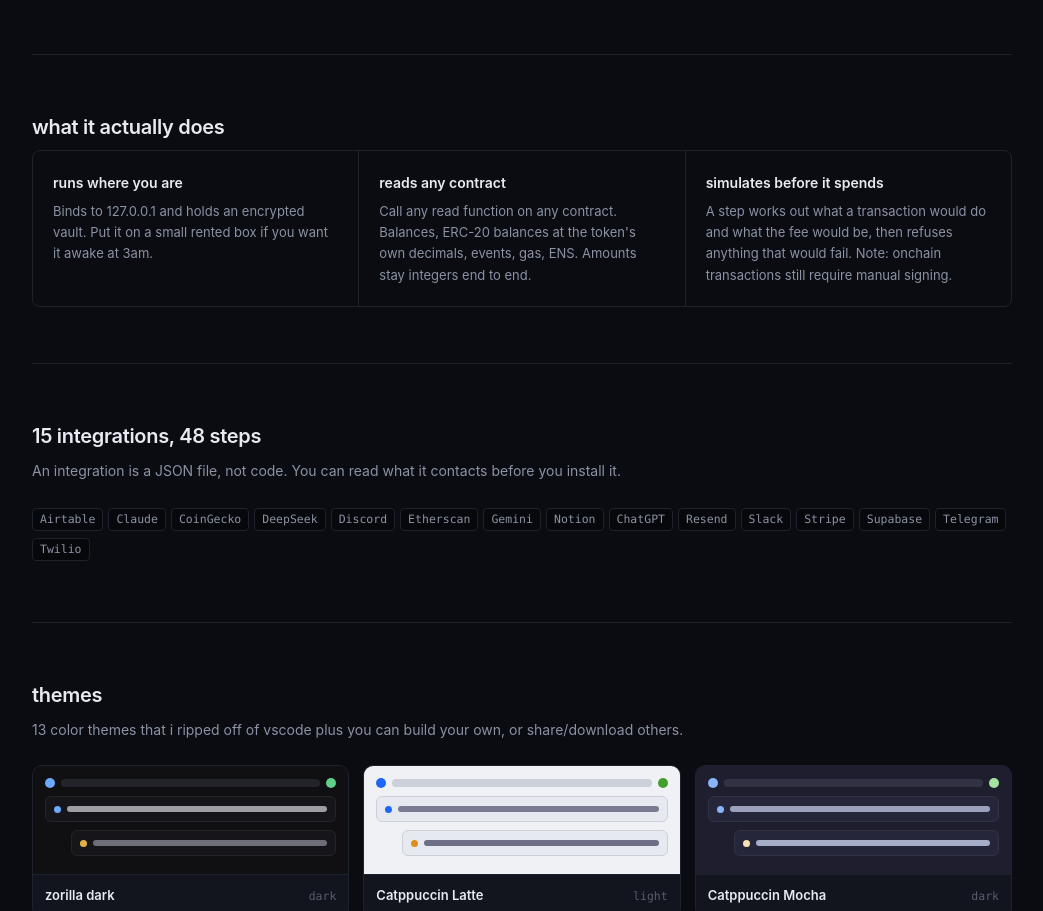
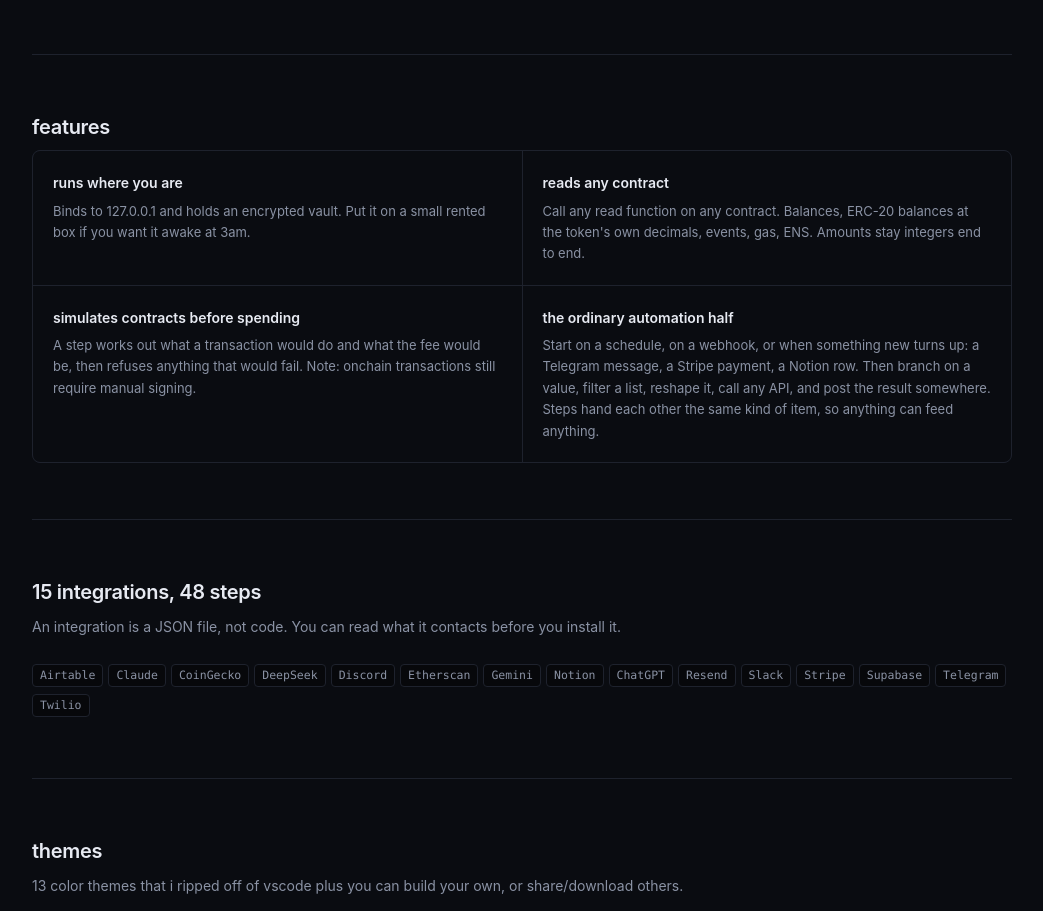
Before and after one commit to getzorilla/zorillaWebsite, a Next.js app: page / in a window 1280 px wide. Shown: the part 1034-1945 px from the top of the page, without its empty margins (118-1161 px from the left). Built offline with nearby package versions, Linux system fonts and the light colour scheme; no server answers.

Commit message:
features section, and the automation half of it

```diff
--- a/app/page.js
+++ b/app/page.js
@@ -72,8 +72,8 @@
       </section>
 
       <section className="page section">
-        <h2>what it actually does</h2>
-        <div className="grid three">
+        <h2>features</h2>
+        <div className="grid two">
           <div className="cell">
             <h3>runs where you are</h3>
             <p>
@@ -89,11 +89,20 @@
             </p>
           </div>
           <div className="cell">
-            <h3>simulates before it spends</h3>
+            <h3>simulates contracts before spending</h3>
             <p>
               A step works out what a transaction would do and what the fee would be, then
               refuses anything that would fail. Note: onchain transactions still require
               manual signing.
+            </p>
+          </div>
+          <div className="cell">
+            <h3>the ordinary automation half</h3>
+            <p>
+              Start on a schedule, on a webhook, or when something new turns up: a Telegram
+              message, a Stripe payment, a Notion row. Then branch on a value, filter a list,
+              reshape it, call any API, and post the result somewhere. Steps hand each other
+              the same kind of item, so anything can feed anything.
             </p>
           </div>
         </div>
```
